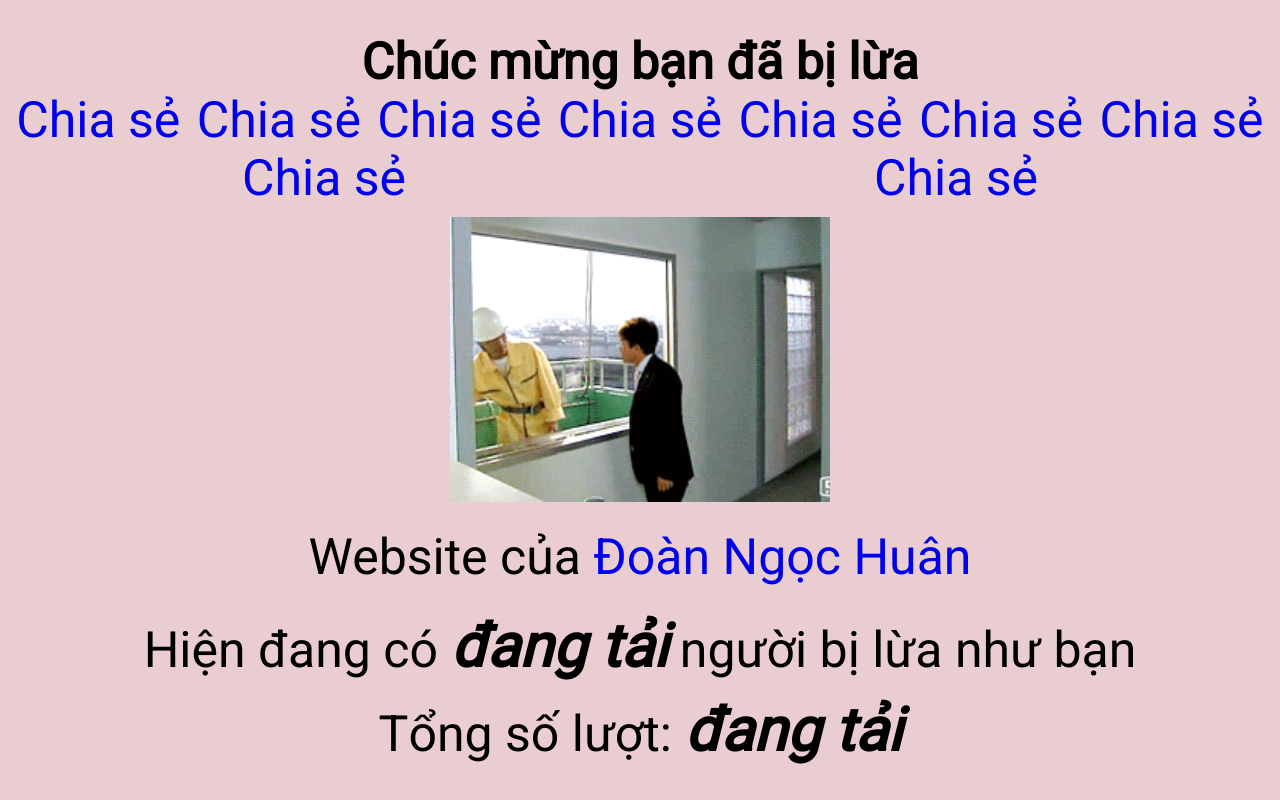
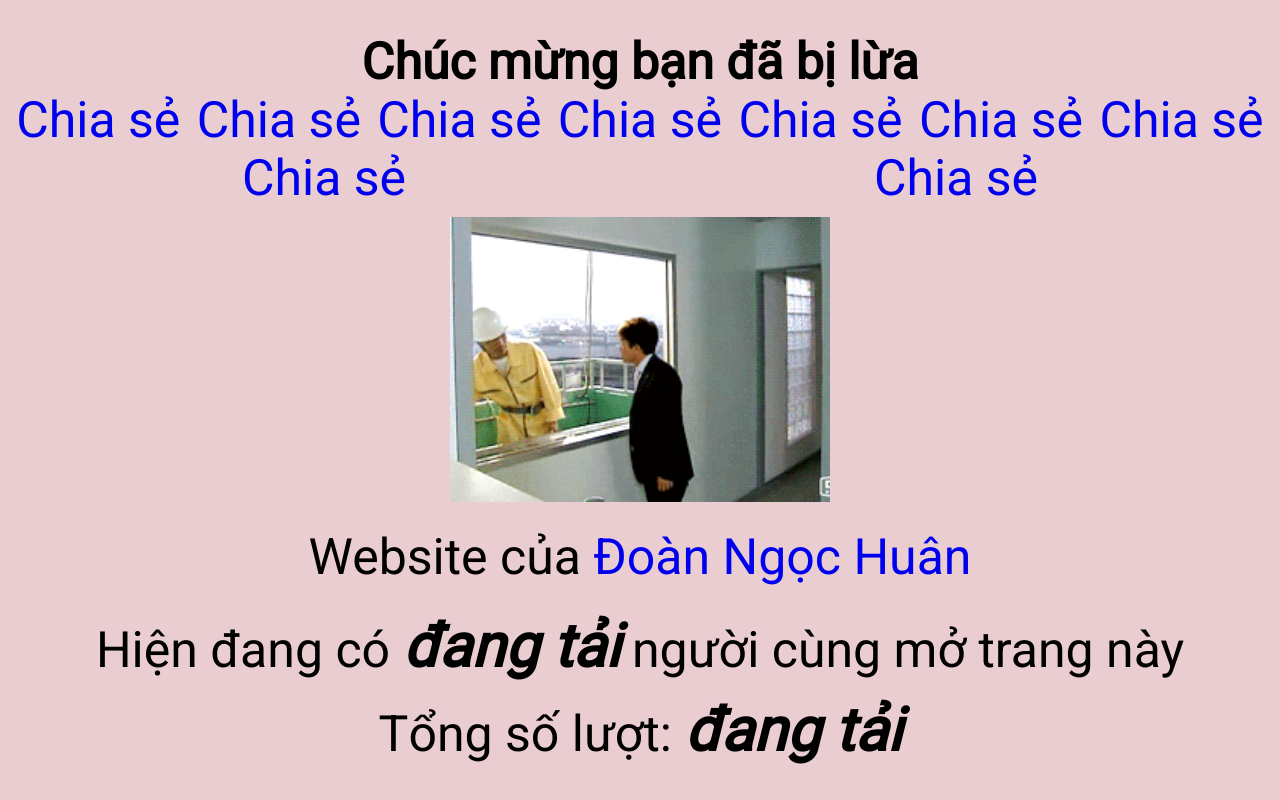
Before and after one commit to dnhuan/ts19, a website: page www/index.html in a window 1280 px wide. Drawn offline with nearby package versions, Linux system fonts and the light colour scheme; no server answers.

Commit message:
update html

```diff
--- a/www/index.html
+++ b/www/index.html
@@ -3,10 +3,10 @@
 <head>
     <meta charset="utf-8" />
     <meta http-equiv="X-UA-Compatible" content="IE=edge">
-    <title>Kết quả tuyển sinh lớp 10 năm học 2018-2019</title>
+    <title>Kết quả tuyển sinh lớp 10 năm học 2019-2020</title>
     <meta property="og:url"                content="http://bogddt.gq" />
     <meta property="og:type"               content="article" />
-    <meta property="og:title"              content="Kết quả tuyển sinh lớp 10 năm học 2018-2019" />
+    <meta property="og:title"              content="Kết quả tuyển sinh lớp 10 năm học 2019-2020" />
     <meta property="og:description"        content="Công tác chấm thi năm nay diễn ra hiệu quả, kết quả đến sớm hơn mọi năm. Điểm sàn giảm mạnh so với năm trước." />
     <meta property="og:image"              content="meta.jpg" />
     <meta name="viewport" content="width=device-width, initial-scale=1">
@@ -51,7 +51,7 @@
     <div class="footer">
         <span>Hiện đang có </span>
         <span id="current"><i>đang tải</i></span>
-        <span> người bị lừa như bạn</span>
+        <span> người cùng mở trang này</span>
     </div>
     <div class="footer">
         <span>Tổng số lượt: </span>
```
